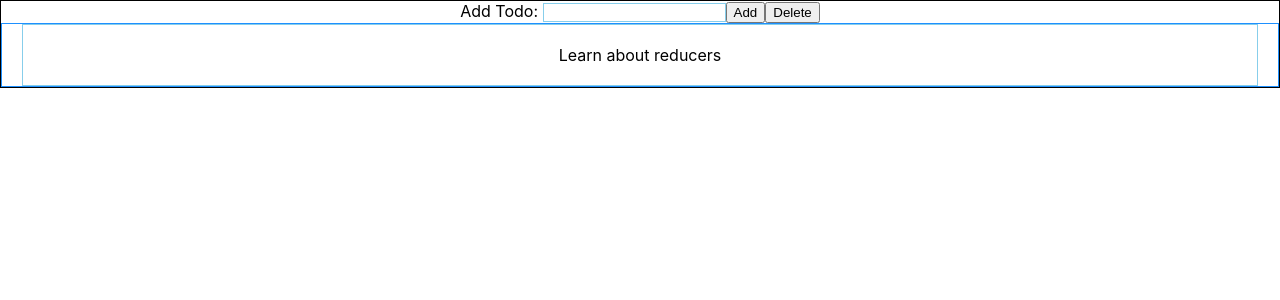
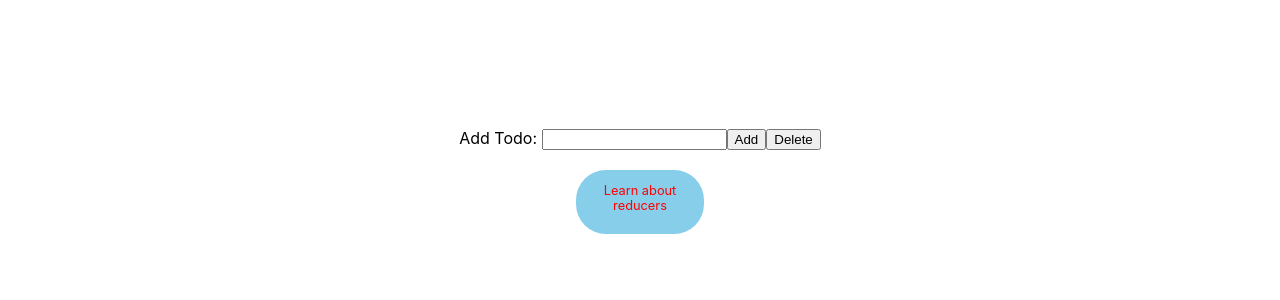
Before and after one commit to bloominstituteoftechnology/reducer-todo, a React (Create React App) app in the folder reducer-todo/: page / in a window 1280 px wide. Shown: the top 300 px of the page. Built offline with nearby package versions, Linux system fonts and the light colour scheme.

Commit message:
Style changes

```diff
--- a/reducer-todo/src/App.css
+++ b/reducer-todo/src/App.css
@@ -2,62 +2,29 @@
   text-align: center;
 }
 
-.App-logo {
-  height: 40vmin;
-  pointer-events: none;
-}
+.completed{
+  text-decoration: line-through;
+  background-color: skyblue;
+  color: green;
 
-@media (prefers-reduced-motion: no-preference) {
-  .App-logo {
-    animation: App-logo-spin infinite 20s linear;
-  }
-}
-
-.App-header {
-  background-color: #282c34;
-  min-height: 100vh;
-  display: flex;
-  flex-direction: column;
-  align-items: center;
-  justify-content: center;
-  font-size: calc(10px + 2vmin);
-  color: white;
-}
-
-.App-link {
-  color: #61dafb;
-}
-
-@keyframes App-logo-spin {
-  from {
-    transform: rotate(0deg);
-  }
-  to {
-    transform: rotate(360deg);
-  }
 }
 
 .form{
-  border: 1px solid black;
-}
-
-input{
-  border: 1px solid skyblue;
+  margin: 10%;
 }
 
 .todoArea{
-  border: 1px solid dodgerblue;
-
+  display: flex;
+  justify-content: space-around;
+  flex-wrap: wrap;
 }
 
-p{
-  border: 1px solid skyblue;
-  margin: 0 20px 0 20px;
-  padding: 20px 0 20px 0;
+.todo{
+  width: 10vw;
+  height: 5vw;
+  margin: 2%;
+  background:skyblue;
+  border-radius: 30px;
+  color: red;
+  font-size: 1vw;
 }
-
-p:hover{
-  background: lightcyan;
-  border: 1px solid black;
-  cursor: pointer;
-}
```
